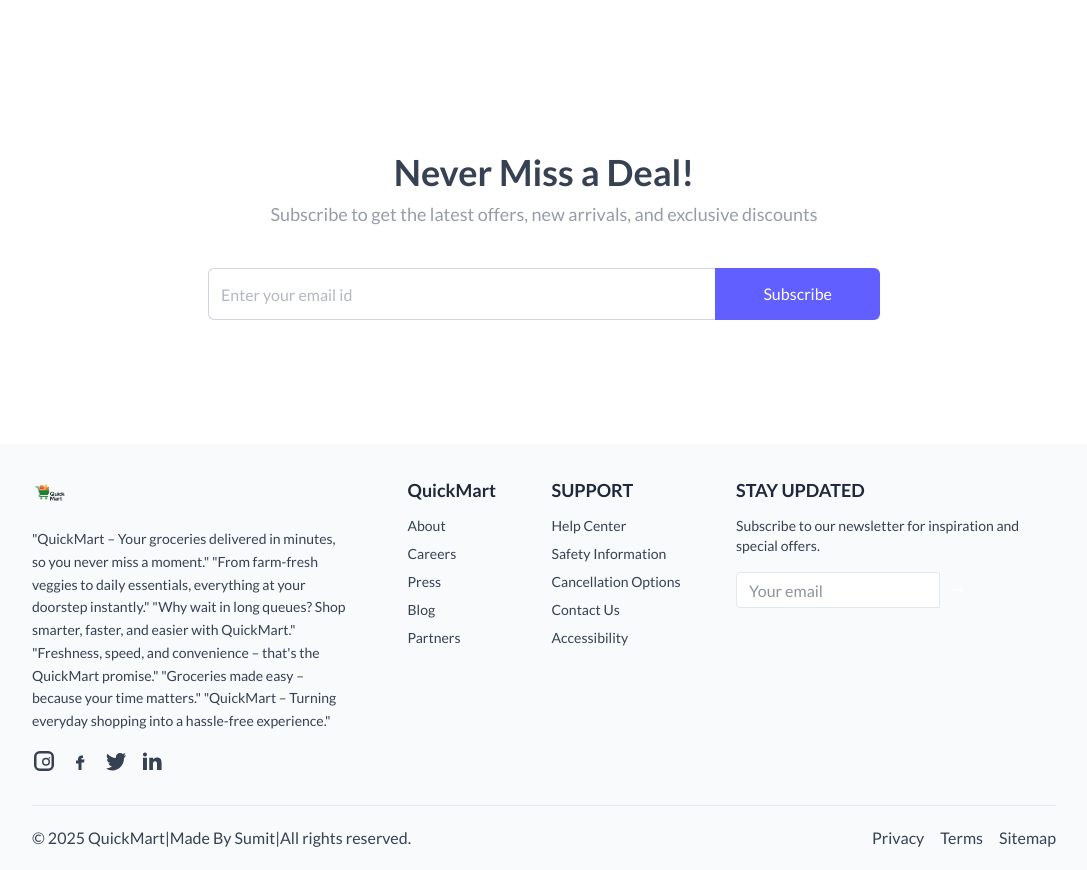
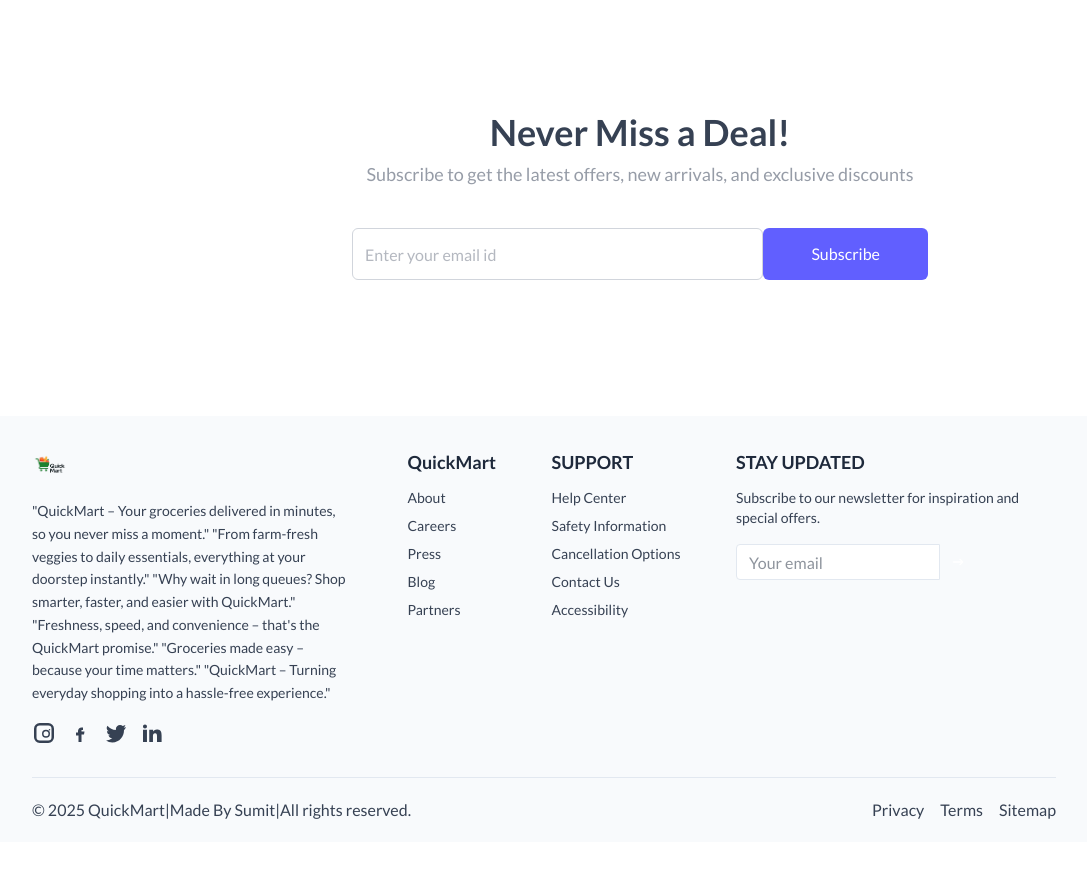
Before and after one commit to sumit-kumarr/QuickMart-Grocery, a React (Vite) app in the folder Frontend/: page / in a window 1280 px wide. Shown: the part 1377-2247 px from the top of the page, without its empty margins (96-1183 px from the left). After the commit the page ends 2219 px from the top, so only its background shows below. Built offline with nearby package versions, Linux system fonts and the light colour scheme; no server answers; a web font is replaced by a local one.

Commit message:
last commit

```diff
--- a/Frontend/src/App.jsx
+++ b/Frontend/src/App.jsx
@@ -43,16 +43,11 @@
         <Route path ="/add-address" element={<Address/>}></Route>
         <Route path ="/my-orders" element={<MyOrders/>}></Route>
         <Route path ="/loader" element={<Loading/>}></Route>
-
-
         <Route path ="/seller" element={isSeller ? <SellerLayout/> : <SellerLogin/>}>
         <Route index element = {isSeller ? <AddProduct/> : null}/>
         <Route path='product-list' element = {<ProductList/>}/>
         <Route path='orders' element = {<Orders/>}/>
-
         </Route>
-
-
       </Routes>
 
       </div>
--- a/Frontend/src/Components/NewsLetter.jsx
+++ b/Frontend/src/Components/NewsLetter.jsx
@@ -2,19 +2,19 @@
 const NewsLetter = () => {
 
     return (
-        <div className="flex flex-col items-center justify-center text-center space-y-2 mt-60 pb-3 m-3 sm:mt-50">
-            <h1 className="md:text-4xl text-2xl font-semibold">Never Miss a Deal!</h1>
-            <p className="md:text-lg text-gray-500/70 pb-8">
+        <div className="flex flex-col items-center justify-center text-center space-y-2 mt-20 md:mt-32 lg:mt-40 pb-6 mx-2 sm:mx-6 md:mx-12 lg:mx-24 w-full ">
+            <h1 className="text-2xl sm:text-3xl md:text-4xl font-semibold">Never Miss a Deal!</h1>
+            <p className="text-sm sm:text-base md:text-lg text-gray-500/70 pb-6 sm:pb-8">
                 Subscribe to get the latest offers, new arrivals, and exclusive discounts
             </p>
-            <form className="flex items-center justify-between max-w-2xl w-full md:h-13 h-12">
+            <form className="flex flex-col sm:flex-row items-center justify-center w-full max-w-xl gap-2 sm:gap-0">
                 <input
-                    className="border border-gray-300 rounded-md h-full border-r-0 outline-none w-full rounded-r-none px-3 text-gray-500"
+                    className="border border-gray-300 rounded-md h-12 sm:h-13 outline-none w-full sm:w-auto flex-1 px-3 text-gray-500 focus:ring-2 focus:ring-indigo-400 transition-all"
                     type="text"
                     placeholder="Enter your email id"
                     required
                 />
-                <button type="submit" className="md:px-12 px-8 h-full text-white bg-indigo-500 hover:bg-indigo-600 transition-all cursor-pointer rounded-md rounded-l-none">
+                <button type="submit" className="w-full sm:w-auto md:px-12 px-8 h-12 sm:h-13 text-white bg-indigo-500 hover:bg-indigo-600 transition-all cursor-pointer rounded-md">
                     Subscribe
                 </button>
             </form>
```
Also changed, not shown: 1 other file (tests, documents, lock files or other folders).
